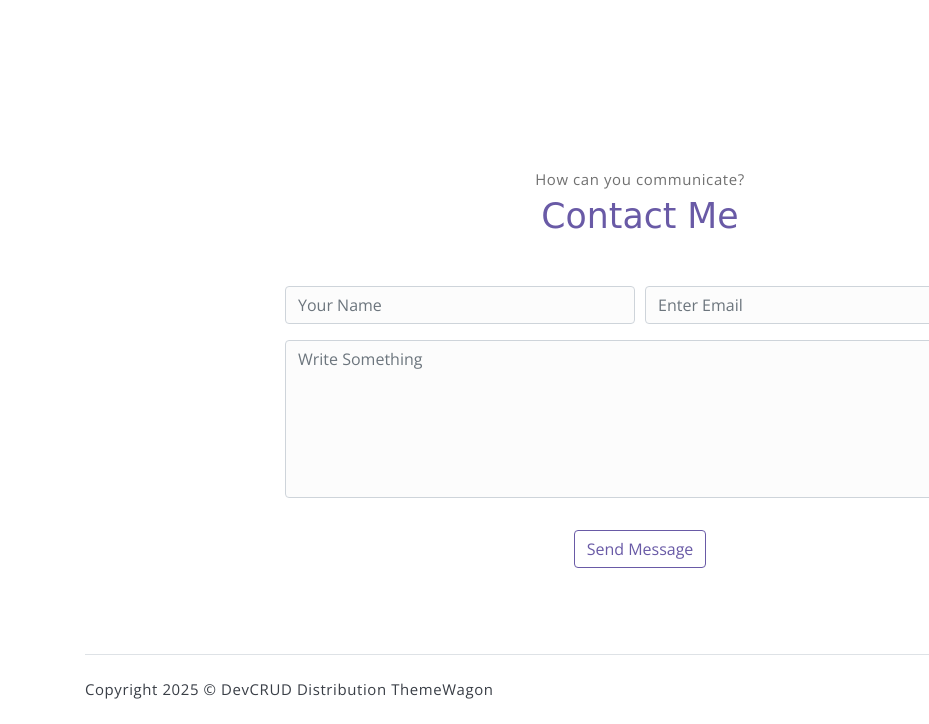
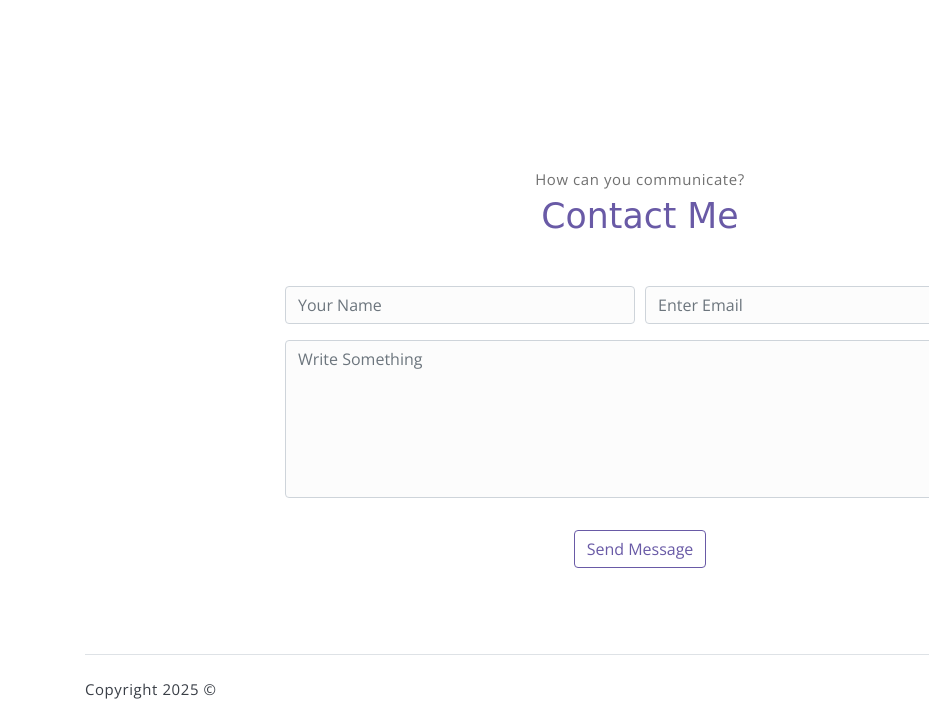
Before and after one commit to Shrecan/Portfolio, a plain HTML site: page index.html in a window 1280 px wide. Shown: the part 3414-4138 px from the top of the page, 0-929 px from the left. Drawn offline with nearby package versions, Linux system fonts and the light colour scheme; a web font is replaced by a local one.

Commit message:
Update index.html

```diff
--- a/index.html
+++ b/index.html
@@ -419,9 +419,8 @@
     <div class="container">
         <footer class="footer">
             <p class="mb-0">Copyright
-                <script>document.write(new Date().getFullYear())</script> &copy; <a
-                    href="http://www.devcrud.com">DevCRUD</a> Distribution <a
-                    href="https://themewagon.com">ThemeWagon</a>
+                <script>document.write(new Date().getFullYear())</script> &copy;
+
             </p>
             <div class="social-links text-right m-auto ml-sm-auto">
                 <a href="https://www.linkedin.com/in/shreeraj-jadhav-a3669732a/" class="link"><i class="ti-linkedin"></i></a>
```
